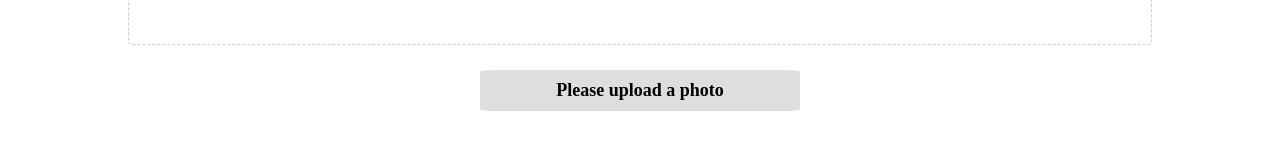
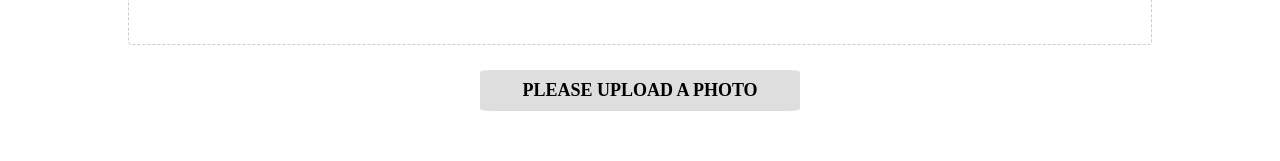
Before and after one commit to mAtencio27/pokegenreact, a React (Create React App) app in the folder client/: page /ImageUpload in a window 1280 px wide. Shown: the part 756-917 px from the top of the page. Built offline with nearby package versions, Linux system fonts and the light colour scheme.

Commit message:
IMPLEMENTED: DESIGN CHANGES FROM MAIN

```diff
--- a/client/src/components/ImageUpload.js
+++ b/client/src/components/ImageUpload.js
@@ -80,7 +80,7 @@ const ImageUpload = ({pokeJson, setPokeJson, files, setFiles, setLocation}) => {
                 <div className='submitPhotoFileContainer'>
                   {files[0]?
                   <Link to="/Render" className="photoInputName" type='submit' onClick={()=>{setLocation(3)}}>GENERATE YOUR CARD</Link>:
-                  <Link to="/ImageUpload" className="photoInputNameDisabled" type='submit'>Please upload a photo</Link>
+                  <Link to="/ImageUpload" className="photoInputNameDisabled" type='submit'>PLEASE UPLOAD A PHOTO</Link>
                   }
                 </div>
               </form>
```
